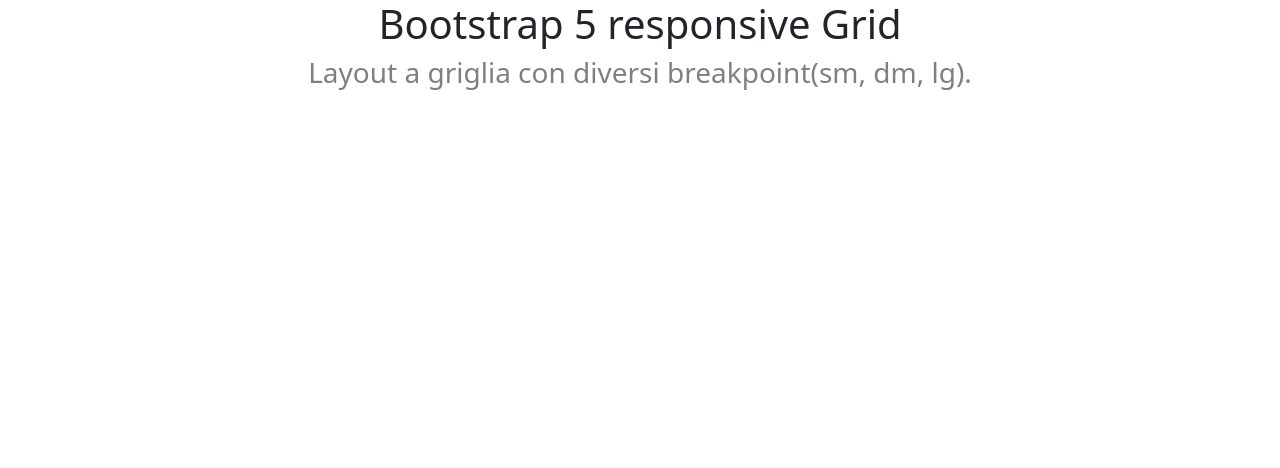
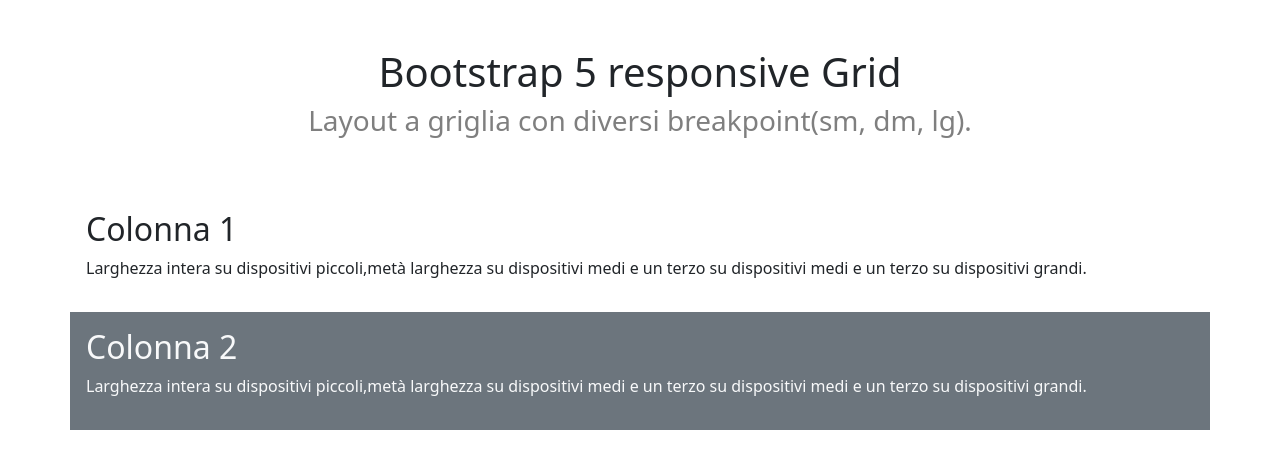
Before and after one commit to Gargenziano03/htmlcss-bootstrap-layout, a plain HTML site: page index.html in a window 1280 px wide. Drawn offline with nearby package versions, Linux system fonts and the light colour scheme.

Commit message:
add main
colonna1, colonna2

```diff
--- a/index.html
+++ b/index.html
@@ -1,21 +1,15 @@
 <!doctype html>
 <html lang="en">
+
 <head>
     <title>Title</title>
     <!-- Required meta tags -->
     <meta charset="utf-8" />
-        <meta
-            name="viewport"
-            content="width=device-width, initial-scale=1, shrink-to-fit=no"
-        />
+    <meta name="viewport" content="width=device-width, initial-scale=1, shrink-to-fit=no" />
 
     <!-- Bootstrap CSS v5.2.1 -->
-        <link
-            href="https://cdn.jsdelivr.net/npm/bootstrap@5.3.2/dist/css/bootstrap.min.css"
-            rel="stylesheet"
-            integrity="sha384-T3c6CoIi6uLrA9TneNEoa7RxnatzjcDSCmG1MXxSR1GAsXEV/Dwwykc2MPK8M2HN"
-            crossorigin="anonymous"
-        />
+    <link href="https://cdn.jsdelivr.net/npm/bootstrap@5.3.2/dist/css/bootstrap.min.css" rel="stylesheet"
+        integrity="sha384-T3c6CoIi6uLrA9TneNEoa7RxnatzjcDSCmG1MXxSR1GAsXEV/Dwwykc2MPK8M2HN" crossorigin="anonymous" />
 
     <link rel="stylesheet" href="./style.css">
 </head>
@@ -23,27 +17,52 @@
 <body>
 
     <header>
-            <div class="container-lg text-center">
-                <h1>Bootstrap 5 responsive Grid</h1>
-                <h3 class="text-black-50">Layout a griglia con diversi breakpoint(sm, dm, lg).</h3>
+
+        <div class="container text-center p-5">
+            <h1>
+                Bootstrap 5 responsive Grid
+            </h1>
+            <h3 class="text-black-50">
+                Layout a griglia con diversi breakpoint(sm, dm, lg).
+            </h3>
         </div>
 
     </header>
-        <main></main>
+    <main>
+        <section>
+            <div class="container">
+                <div class="row">
+                    <div class="col-12 p-3">
+                        <h2>Colonna 1</h2>
+                        <p>Larghezza intera su dispositivi piccoli,metà larghezza su dispositivi medi e un terzo su dispositivi medi e un terzo su dispositivi grandi.</p>
+                    </div>
+                    <div class="col-12 bg-secondary text-light p-3">
+                        <h2>Colonna 2</h2>
+                        <p>Larghezza intera su dispositivi piccoli,metà larghezza su dispositivi medi e un terzo su dispositivi medi e un terzo su dispositivi grandi.</p>
+                    </div>
+                </div>
+            </div>
+        </section>
+    </main>
+
+
+
+
+
+
+
+
     <footer>
         <!-- place footer here -->
     </footer>
     <!-- Bootstrap JavaScript Libraries -->
-        <script
-            src="https://cdn.jsdelivr.net/npm/@popperjs/core@2.11.8/dist/umd/popper.min.js"
+    <script src="https://cdn.jsdelivr.net/npm/@popperjs/core@2.11.8/dist/umd/popper.min.js"
         integrity="sha384-I7E8VVD/ismYTF4hNIPjVp/Zjvgyol6VFvRkX/vR+Vc4jQkC+hVqc2pM8ODewa9r"
-            crossorigin="anonymous"
-        ></script>
+        crossorigin="anonymous"></script>
 
-        <script
-            src="https://cdn.jsdelivr.net/npm/bootstrap@5.3.2/dist/js/bootstrap.min.js"
+    <script src="https://cdn.jsdelivr.net/npm/bootstrap@5.3.2/dist/js/bootstrap.min.js"
         integrity="sha384-BBtl+eGJRgqQAUMxJ7pMwbEyER4l1g+O15P+16Ep7Q9Q+zqX6gSbd85u4mG4QzX+"
-            crossorigin="anonymous"
-        ></script>
+        crossorigin="anonymous"></script>
 </body>
+
 </html>
```
Lines whose indentation alone changed are shown as unchanged.
